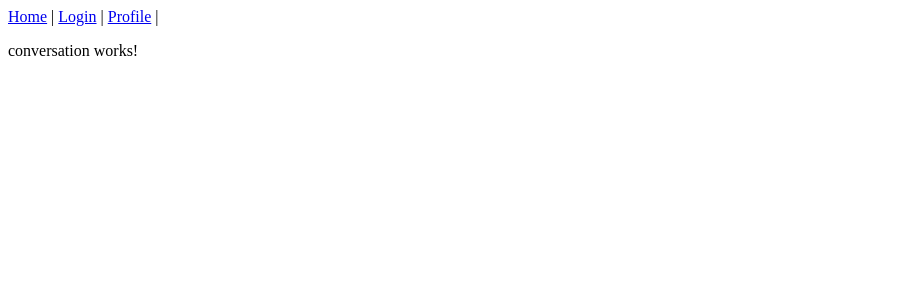
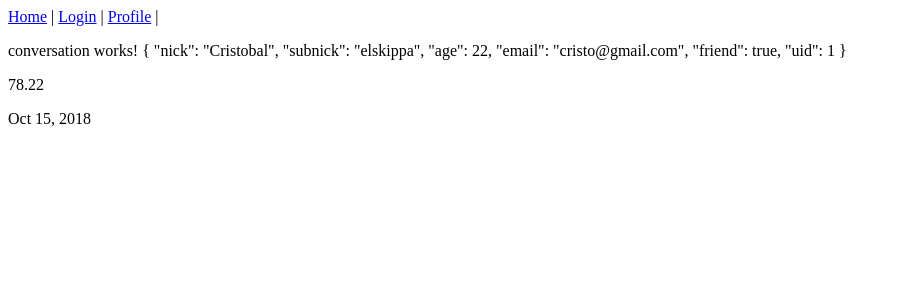
Before and after one commit to cristobalvega/platzinger, an Angular app: page /conversation/1 in a window 1280 px wide. Shown: the top 300 px of the page, without its empty margins (0-899 px from the left). Built offline with nearby package versions, Linux system fonts and the light colour scheme.

Commit message:
Pipes en Angular(date, number, json)

```diff
--- a/src/app/conversation/conversation.component.html
+++ b/src/app/conversation/conversation.component.html
@@ -1,3 +1,10 @@
 <p>
   conversation works!
+  {{friend  |  json}}
 </p>
+<p>
+  {{price   |   number: '1.2-2'}}
+</p>
+<p>
+  {{today   |   date}}
+</p>
--- a/src/app/conversation/conversation.component.ts
+++ b/src/app/conversation/conversation.component.ts
@@ -12,6 +12,8 @@ export class ConversationComponent implements OnInit {
   friendId: any;
   friends: User[];
   friend: User;
+  price: number = 78.221324234414;
+  today: any = Date.now();
   constructor(
     private activatedRoute: ActivatedRoute,
     private userService: UserService
```
